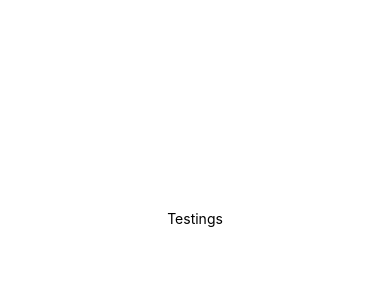
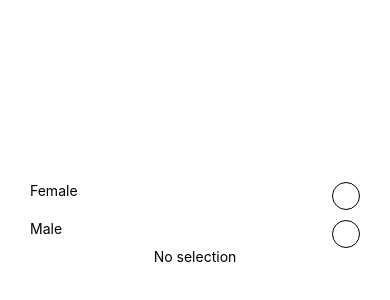
Before and after one commit to Nojaajoo/MobileServices-Alcometer, a React Native app: screen / in a window 390 px wide. Shown: the part 204-504 px from the top of the page. Built offline with nearby package versions, Linux system fonts and the light colour scheme.

Commit message:
radio button

```diff
--- a/App.js
+++ b/App.js
@@ -1,11 +1,29 @@
 import { StatusBar } from 'expo-status-bar';
 import { Text, View } from 'react-native';
 import Stylesheet from './styles/Styles';
+import RadioButton from './components/RadioButton';
+import React, { useState } from 'react';
 
 export default function App() {
+
+  const [test,setTest] = useState('No selection');
+
+  const testValues = [
+    {
+      label: 'Female',
+      value: 1
+    },
+    {
+      label: 'Male',
+      value: 2
+    }
+  ]
+
+
   return (
     <View style={Stylesheet.container}>
-      <Text>Testings</Text>
+      <RadioButton options={testValues} onPress={(value) => {setTest(value)}} />
+      <Text>{test}</Text>
       <StatusBar style="auto" />
     </View>
   );
--- /dev/null
+++ b/components/RadioButton.js
@@ -0,0 +1,55 @@
+import { View, Text, Pressable, StyleSheet } from 'react-native';
+import React, { useState } from 'react';
+
+export default function RadioButton({options,onPress}) {
+    const [value, setValue] = useState(null);
+
+    const handlePress = (selected) => {
+        setValue(selected);
+        onPress(selected);
+    }
+
+  return (
+    <>
+    {
+    options.map((option) => (
+    <View key={option.value} style={styles.buttonContainer}>
+        <Text style={styles.label}>{option.label}</Text>
+        <Pressable style={styles.circle} onPress={() => handlePress(option.value)} >
+            {value === option.value && <View style={styles.checkedCircle} />}
+        </Pressable>
+    </View>
+    ))}
+    </>
+  );
+}
+
+const styles = StyleSheet.create({
+    buttonContainer: {
+        flexDirection: 'row',
+        justifyContent: 'space-between',
+        alignItems: 'flex-start',
+        width: '100%',
+        marginTop: 10,
+        paddingLeft: 30,
+        paddingRight: 30,
+    },
+    label: {
+        marginRight: 10,
+    },
+    circle: {
+        height: 28,
+        width: 28,
+        borderRadius: 15,
+        borderWidth: 1,
+        borderColor: '#000',
+        alignItems: 'center',
+        justifyContent: 'center',
+    },
+    checkedCircle: {
+        width: 15,
+        height: 15,
+        borderRadius: 7,
+        backgroundColor: '#000',
+    }
+})
```
